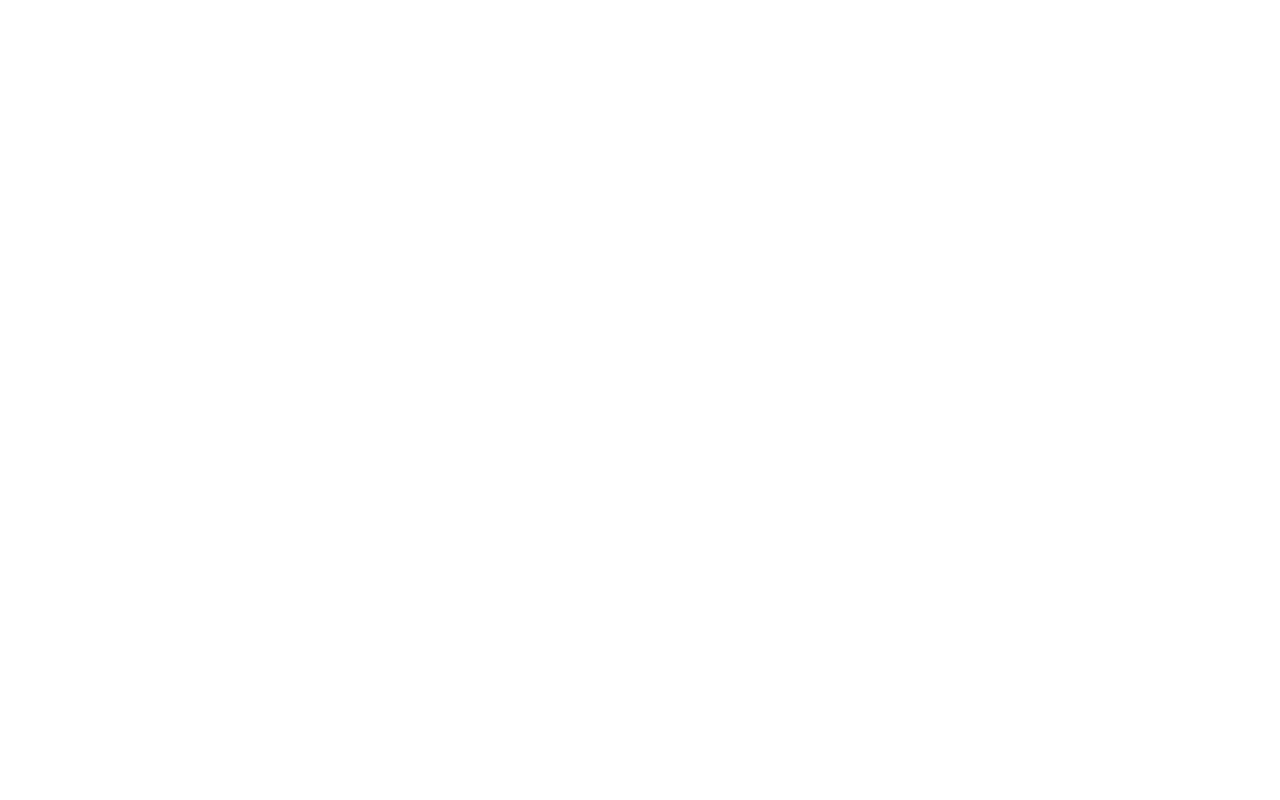
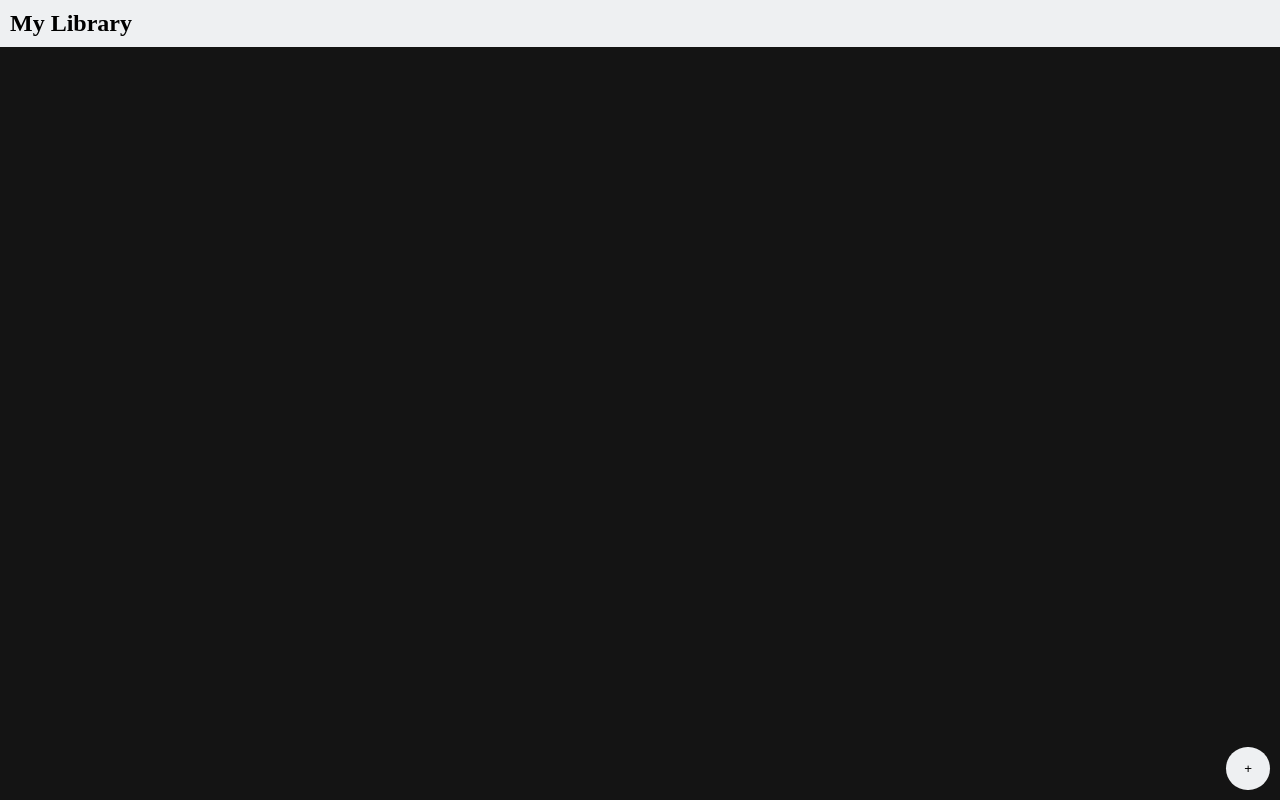
Before and after one commit to LukBlan/library, a plain HTML site: page index.html in a window 1280 px wide. Drawn offline with Linux system fonts and the light colour scheme.

Commit message:
Add general layout

```diff
--- a/css/styles.css
+++ b/css/styles.css
@@ -0,0 +1,31 @@
+*,*::after, *::before {
+  margin: 0;
+  padding: 0;
+  box-sizing: border-box;
+}
+
+body {
+  background-color: #141414;
+  min-height: 100vh;
+  display: grid;
+  grid-template-rows: min-content 8fr 1fr;
+}
+
+nav {
+  background-color: #EEF0F2;
+  padding: 10px;
+  display: flex;
+  justify-content: flex-start;
+}
+
+.new-book-button {
+  color: black;
+  background-color: #EEF0F2;
+  cursor: pointer;
+  margin: 10px;
+  padding: 14px 18px;
+  justify-self: end;
+  align-self: end;
+  border: none;
+  border-radius: 100px;
+}
--- a/index.html
+++ b/index.html
@@ -7,6 +7,10 @@
     <script src="./js/script.js" defer></script>
   </head>
   <body>
-
+    <nav>
+      <h1>My Library</h1>
+    </nav>
+    <ul></ul>
+    <button class="new-book-button">+</button>
   </body>
 </html>
```
